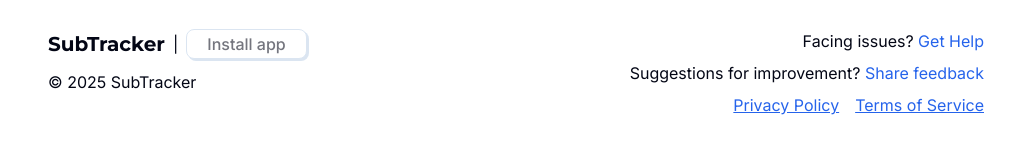
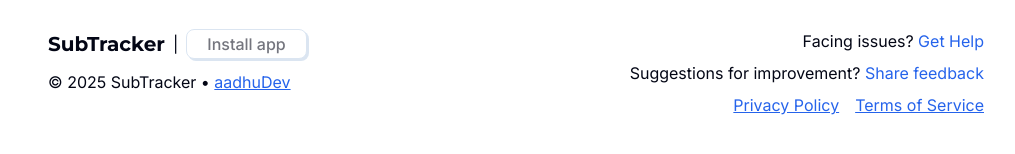
Before and after one commit to aadhu018/subtracker, a Next.js app: page /dashboard in a window 1280 px wide. Shown: the part 650-804 px from the top of the page, without its empty margins (124-1139 px from the left). Built offline with nearby package versions, Linux system fonts and the light colour scheme; no server answers.

Commit message:
minor update

```diff
--- a/app/layout.js
+++ b/app/layout.js
@@ -34,7 +34,7 @@ export default function RootLayout({ children }) {
             <p>|</p>
             <button disabled>Install app</button>
           </div>
-          <p className="copyright">© 2025 SubTracker</p>
+          <p className="copyright">© 2025 SubTracker • <a href="https://aadhudev-portfolio.netlify.app/" target="_blank">aadhuDev</a></p>
         </div>
         <div>
           <p>Facing issues? <a>Get Help</a></p>
```
